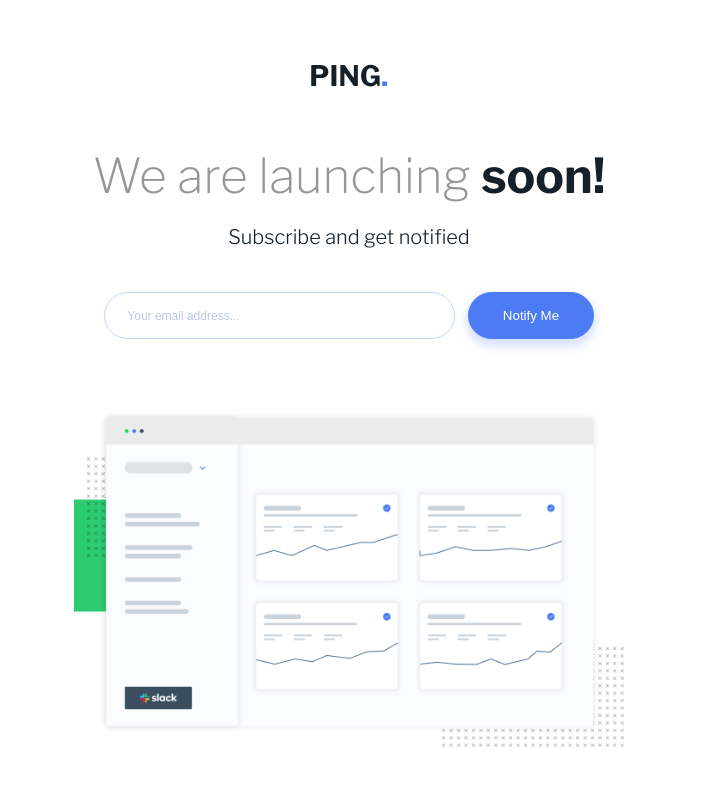
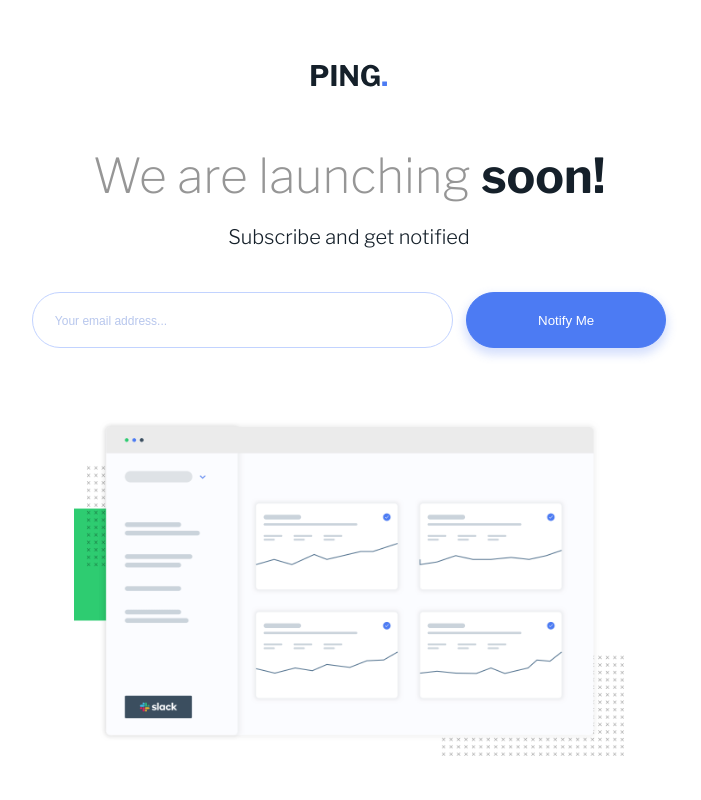
Before and after one commit to ltc870/pingsinglecolumncomingsoon, a React (Vite) app: page / in a window 1280 px wide. Shown: the top 800 px of the page, without its empty margins (291-992 px from the left). Built offline with nearby package versions, Linux system fonts and the light colour scheme.

Commit message:
changed units back to match design

```diff
--- a/src/css/styles.css
+++ b/src/css/styles.css
@@ -193,12 +193,12 @@
 
   .main-input,
   .main-button {
-    height: 3.5em;
+    height: 56px;
     border-radius: 30px;
   }
 
   .main-input {
-    width: 26.3em;
+    width: 421px;
     margin-right: 1em;
   }
 
@@ -208,7 +208,7 @@
   }
 
   .main-button {
-    width: 9.4em;
+    width: 200px;
   }
 
   .image {
```
